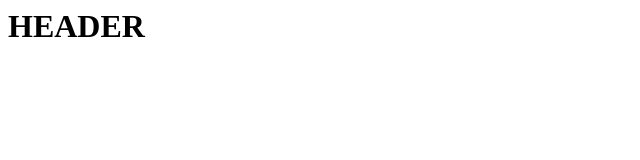
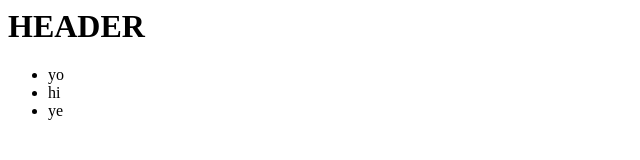
Before and after one commit to notCandace/Junkyard, a plain HTML site: page test.html in a window 1280 px wide. Shown: the full height of the page, 0-640 px from the left. Drawn offline with Linux system fonts and the light colour scheme.

Commit message:
Update test.html

```diff
--- a/test.html
+++ b/test.html
@@ -10,6 +10,14 @@
 
 <h1> HEADER </h1>
 
+<nav>
+	<ul>
+		<li>yo</li>
+		<li>hi</li>
+		<li>ye</li>
+	</ul>
+</nav>
+
 
 
 
```
